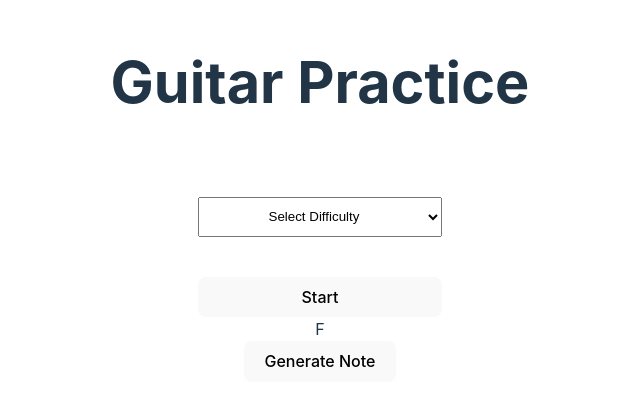
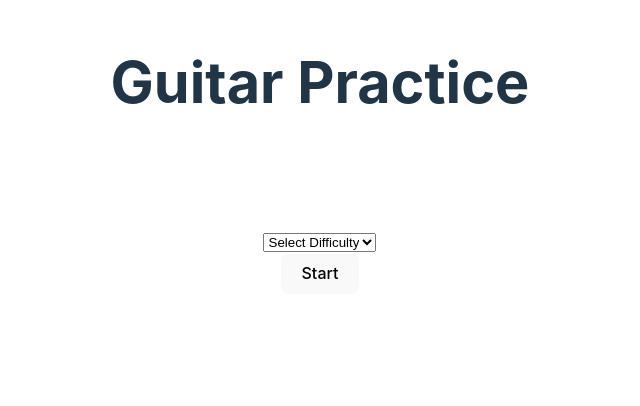
Before and after one commit to ADMPHG/guitar-practice, a React (Vite) app in the folder webapp/: page / in a window 1280 px wide. Shown: the top 406 px of the page, without its empty margins (320-960 px from the left). Built offline with nearby package versions, Linux system fonts and the light colour scheme.

Commit message:
Start button in start menu causes the random note button to appear.

```diff
--- a/webapp/src/App.css
+++ b/webapp/src/App.css
@@ -9,8 +9,14 @@
   grid-template-rows: 20% 20% 20% 20% 20%;
 }
 
+.startMenu {
+  grid-column-start: 3;
+  margin: 0 auto;
+  padding: 2rem;
+}
+
 .difficultySelect {
-  grid-column-start: 3;
+  grid-row-start: 3;
   text-align: center;
 }
 
--- a/webapp/src/App.jsx
+++ b/webapp/src/App.jsx
@@ -6,17 +6,26 @@ import { useState, useEffect } from 'react'
 import api from './api/posts'
 
 export default function App() {
-  // const [window, setWindow] = useState(<StartMenu/>)
+  const [showRandomNote, setShowRandomNote] = useState(false)
 
   function HandleStart() {
     console.log('it\'s dead jim')
+    setShowRandomNote(true)
+    return <RandomNote />
+  }
+
+  function StartMenu () {
+    return (
+    <>
+      <DropdownList />
+      <button className="startButton" onClick={HandleStart}>Start</button>
+    </>
+    )
   }
 
   return (
-    <>
-      <DropdownList />
-      <button className="startButton" onClick={HandleStart}>Start</button>
-      <RandomNote />
-    </>
+    <div className="startMenu">
+      {showRandomNote ? <RandomNote /> : <StartMenu />}
+    </div>
   )
 }
```
